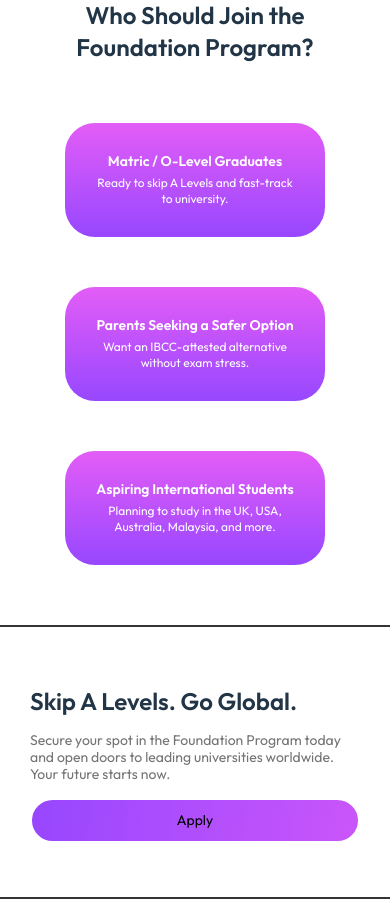
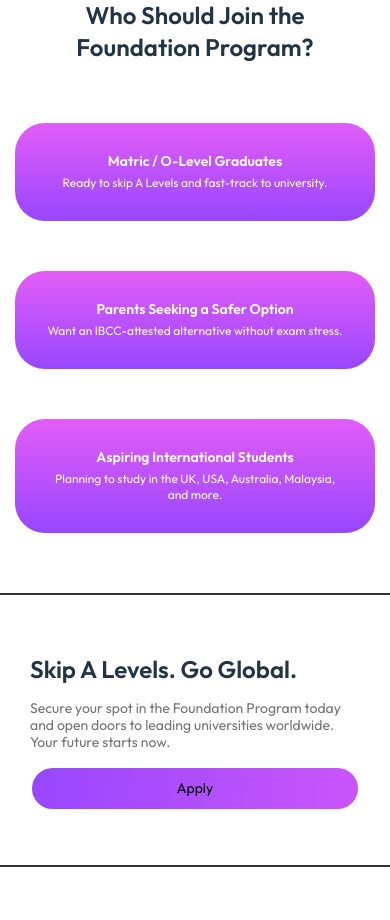
Before and after one commit to crownbridgelondonuk/crownbridge, a React (Vite) app: page / in a window 390 px wide. Shown: the part 5080-6000 px from the top of the page. Built offline with nearby package versions, Linux system fonts and the light colour scheme.

Commit message:
Fix whoShouldJoin section - add better resposnsuveness for eligible cards

```diff
--- a/src/home.css
+++ b/src/home.css
@@ -517,11 +517,11 @@
   justify-content: space-evenly;
   align-items: stretch;
   flex-wrap: wrap;
-  gap: 50px;
+  gap: 50px 24px;
 }
 
 .eligible {
-  width: 380px;
+  width: 300px;
   color: var(--pure-white);
   background: var(--brand-primary);
   border-radius: 30px;
@@ -635,7 +635,7 @@
 
 .coursesSection {
   background: var(--pure-white);
-  padding: 44px 104px 88px;
+  padding: 44px 104px;
 }
 
 .coursesInner {
@@ -1222,7 +1222,7 @@
     line-height: var(--lh-body-xs-mobile);
   }
   .eligible {
-    width: 200px;
+    width: 300px;
   }
   .CTACard button {
     width: 100%;
@@ -1246,4 +1246,7 @@
     width: 280px;
     height: 280px;
   }
+  .eligible {
+    width: 240px;
+  }
 }
```
